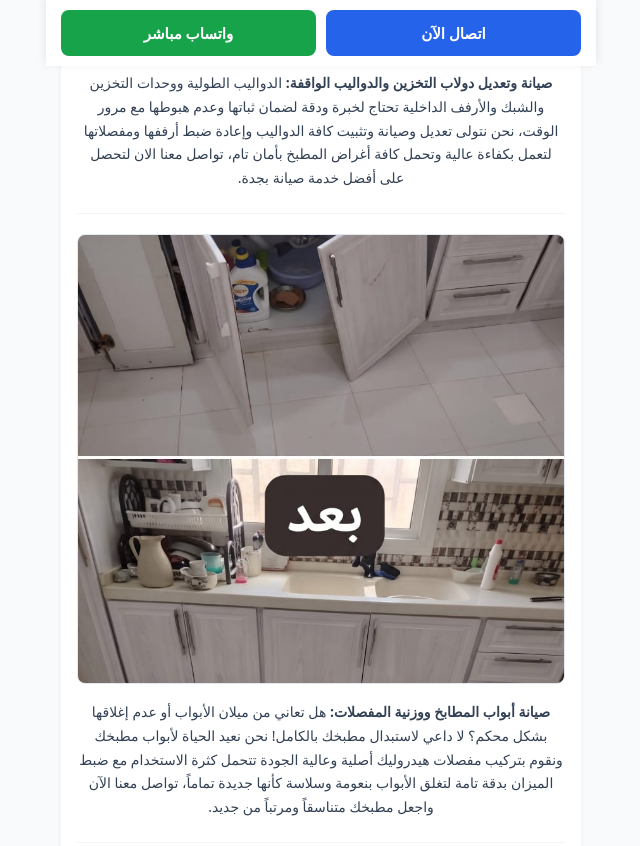
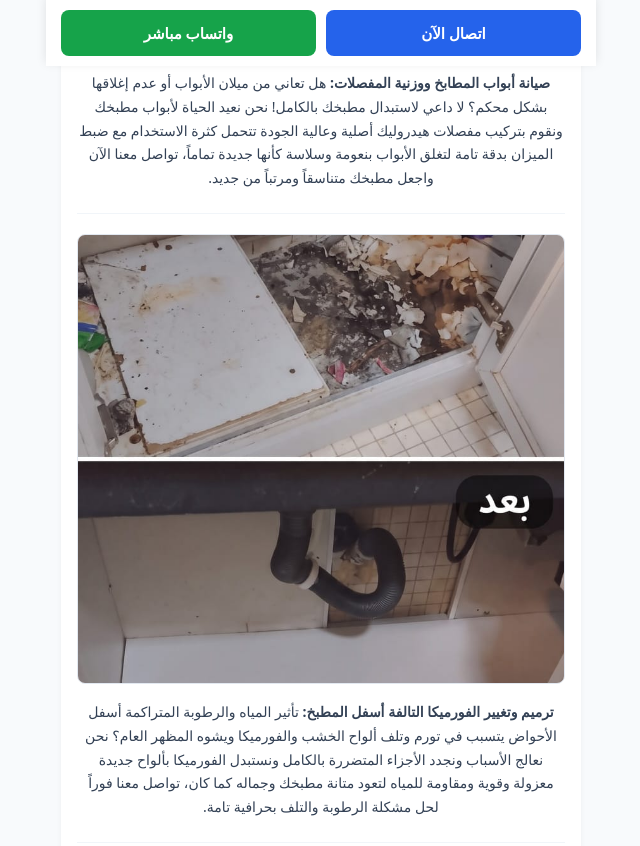
Before and after one commit to jawhara-kitchen-jeddah/-, a plain HTML site: page index.html in a window 1280 px wide. Shown: the part 734-1580 px from the top of the page, without its empty margins (319-959 px from the left). Drawn offline with Linux system fonts and the light colour scheme.

Commit message:
Update index.html

```diff
--- a/index.html
+++ b/index.html
@@ -60,7 +60,23 @@
     <div class="card">
       <h2>معرض أعمالنا (قبل وبعد الصيانة الاحترافية)</h2>
 
-      <!-- 1. دولاب التخزين -->
+      <!-- 1. تغيير المفصلات والأبواب -->
+      <div class="work-img-container">
+        <a href="https://wa.me/966565743171?text=السلام%20عليكم%20أريد%20استفسار%20عن%20صيانة%20الأبواب%20ووزنية%20المفصلات" target="_blank">
+          <img src="IMG-20261115-WA0034.jpg" alt="صيانة أبواب المطابخ وتغيير المفصلات">
+        </a>
+        <p><strong>صيانة أبواب المطابخ ووزنية المفصلات:</strong> هل تعاني من ميلان الأبواب أو عدم إغلاقها بشكل محكم؟ لا داعي لاستبدال مطبخك بالكامل! نحن نعيد الحياة لأبواب مطبخك ونقوم بتركيب مفصلات هيدروليك أصلية وعالية الجودة تتحمل كثرة الاستخدام مع ضبط الميزان بدقة تامة لتغلق الأبواب بنعومة وسلاسة كأنها جديدة تماماً، تواصل معنا الآن واجعل مطبخك متناسقاً ومرتباً من جديد.</p>
+      </div>
+
+      <!-- 2. ترميم وتغيير الفورميكا -->
+      <div class="work-img-container">
+        <a href="https://wa.me/966565743171?text=السلام%20عليكم%20أريد%20استفسار%20عن%20ترميم%20وتغيير%20الفورميكا%20التالفة%20أسفل%20المطبخ" target="_blank">
+          <img src="IMG-20261115-WA0033.jpg" alt="ترميم وتغيير الفورميكا التالفة">
+        </a>
+        <p><strong>ترميم وتغيير الفورميكا التالفة أسفل المطبخ:</strong> تأثير المياه والرطوبة المتراكمة أسفل الأحواض يتسبب في تورم وتلف ألواح الخشب والفورميكا ويشوه المظهر العام؟ نحن نعالج الأسباب ونجدد الأجزاء المتضررة بالكامل ونستبدل الفورميكا بألواح جديدة معزولة وقوية ومقاومة للمياه لتعود متانة مطبخك وجماله كما كان، تواصل معنا فوراً لحل مشكلة الرطوبة والتلف بحرافية تامة.</p>
+      </div>
+
+      <!-- 3. دولاب التخزين -->
       <div class="work-img-container">
         <a href="https://wa.me/966565743171?text=السلام%20عليكم%20أريد%20استفسار%20عن%20صيانة%20وتعديل%20دولاب%20التخزين%20والدواليب%20الواقفة" target="_blank">
           <img src="IMG-20261115-WA0031(1).jpg" alt="صيانة وتعديل دولاب التخزين">
@@ -68,15 +84,7 @@
         <p><strong>صيانة وتعديل دولاب التخزين والدواليب الواقفة:</strong> الدواليب الطولية ووحدات التخزين والشبك والأرفف الداخلية تحتاج لخبرة ودقة لضمان ثباتها وعدم هبوطها مع مرور الوقت، نحن نتولى تعديل وصيانة وتثبيت كافة الدواليب وإعادة ضبط أرففها ومفصلاتها لتعمل بكفاءة عالية وتحمل كافة أغراض المطبخ بأمان تام، تواصل معنا الان لتحصل على أفضل خدمة صيانة بجدة.</p>
       </div>
 
-      <!-- 2. المفصلات والأبواب -->
-      <div class="work-img-container">
-        <a href="https://wa.me/966565743171?text=السلام%20عليكم%20أريد%20استفسار%20عن%20صيانة%20الأبواب%20ووزنية%20المفصلات" target="_blank">
-          <img src="IMG-20261115-WA0034.jpg" alt="صيانة أبواب المطابخ وتغيير المفصلات">
-        </a>
-        <p><strong>صيانة أبواب المطابخ ووزنية المفصلات:</strong> هل تعاني من ميلان الأبواب أو عدم إغلاقها بشكل محكم؟ لا داعي لاستبدال مطبخك بالكامل! نحن نعيد الحياة لأبواب مطبخك ونقوم بتركيب مفصلات هيدروليك أصلية وعالية الجودة تتحمل كثرة الاستخدام مع ضبط الميزان بدقة تامة لتغلق الأبواب بنعومة وسلاسة كأنها جديدة تماماً، تواصل معنا الآن واجعل مطبخك متناسقاً ومرتباً من جديد.</p>
-      </div>
-
-      <!-- 3. السحابات والأدراج -->
+      <!-- 4. تغيير السحابات والأدراج -->
       <div class="work-img-container">
         <a href="https://wa.me/966565743171?text=السلام%20عليكم%20أريد%20استفسار%20عن%20تغيير%20السحابات%20ومجاري%20الأدراج" target="_blank">
           <img src="IMG-20261115-WA0037.jpg" alt="تغيير سحابات ومجاري الأدراج">
```
